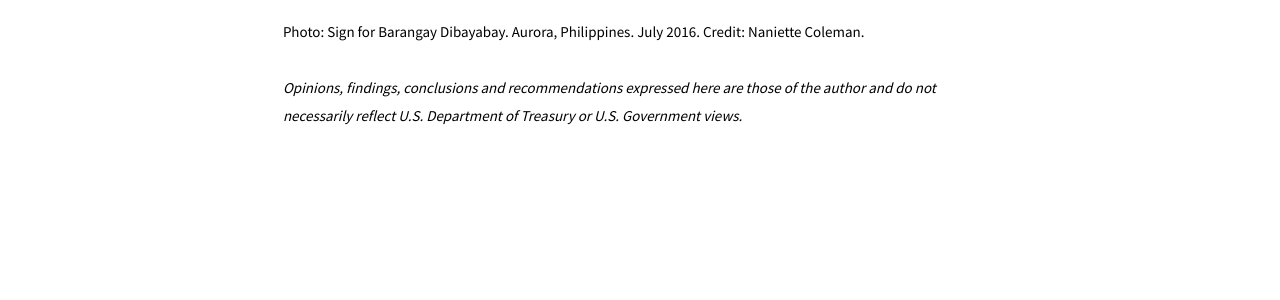
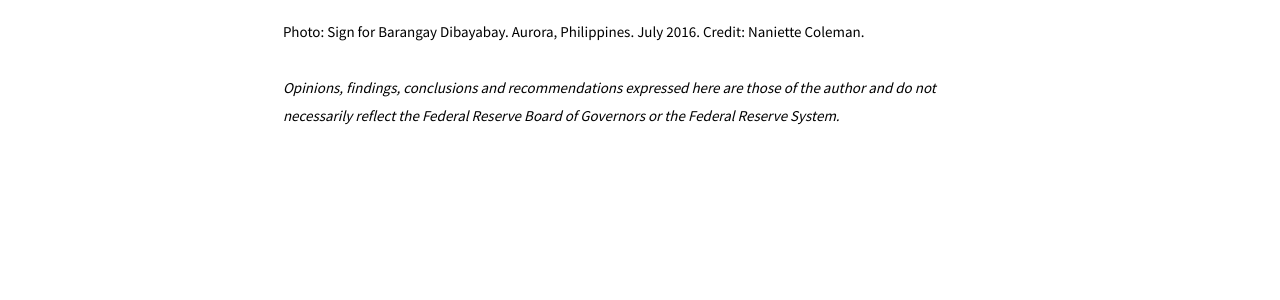
Before and after one commit to erintroland/erintroland.github.io, a Jekyll site: the page built from cv.md, in a window 1280 px wide. Shown: the part 458-758 px from the top of the page. Built offline with Jekyll 4.4.1, drawn with Linux system fonts in a browser that asks for light colours; our own code applies the rules of GitHub Pages for plain Markdown files.

Commit message:
Updated disclaimers for all pages and updated publications list.

```diff
--- a/cv.md
+++ b/cv.md
@@ -9,4 +9,4 @@ feature_image: "/assets/20160721_173508_1.jpg"
 <small>Photo: Sign for Barangay Dibayabay. Aurora, Philippines. July 2016. Credit: Naniette Coleman.</small>
 
 
-<small><i>Opinions, findings, conclusions and recommendations expressed here are those of the author and do not necessarily reflect U.S. Department of Treasury or U.S. Government views.</i></small>
+<small><i>Opinions, findings, conclusions and recommendations expressed here are those of the author and do not necessarily reflect the Federal Reserve Board of Governors or the Federal Reserve System.</i></small>
```
Also changed, not shown: research.md (+7 -1 lines), 4 other files.
